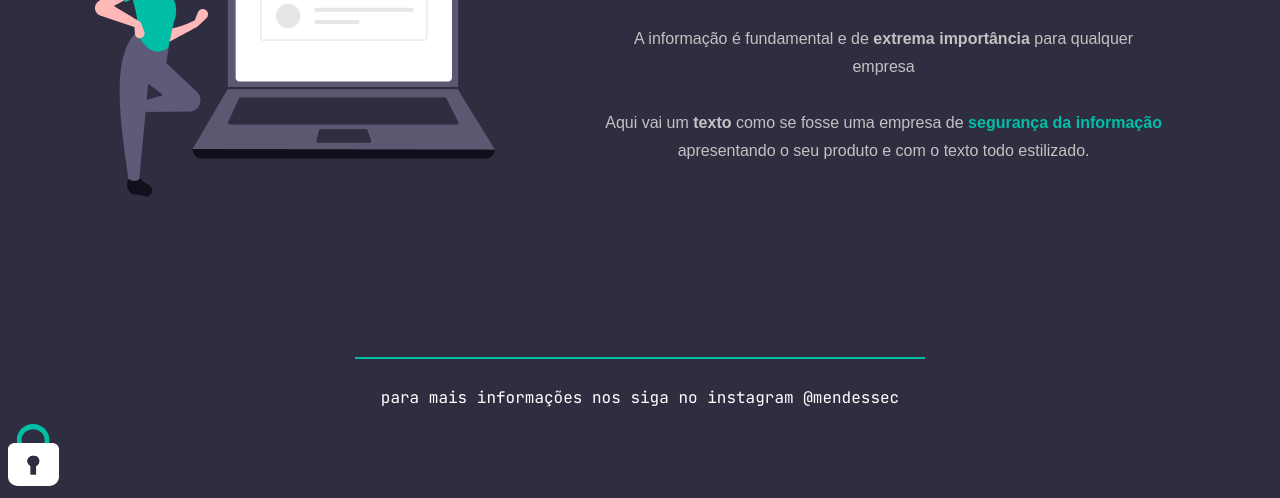
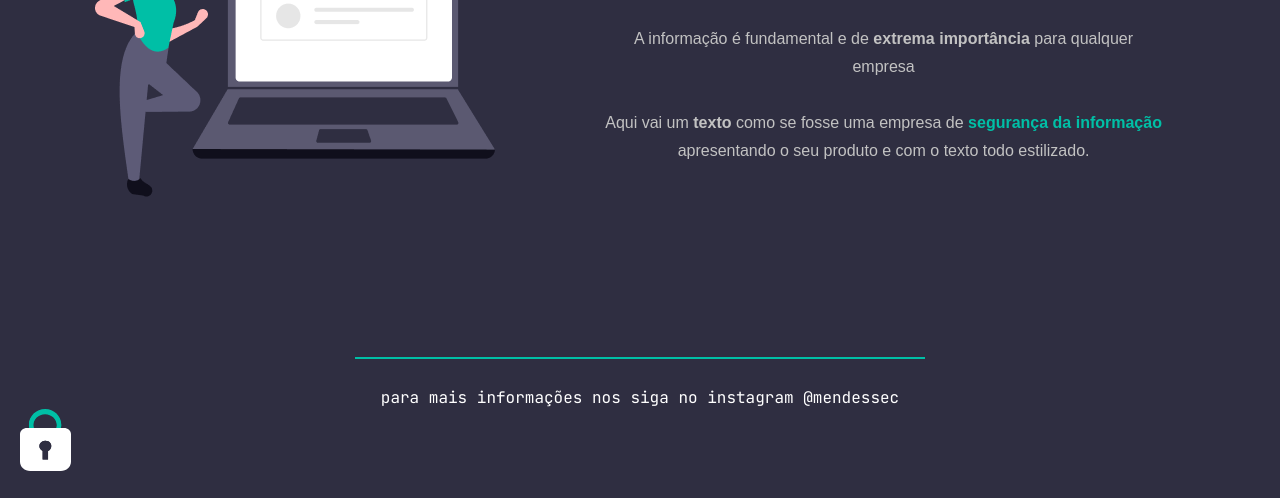
Before and after one commit to brunopmendes/rocket-sec, a plain HTML site: page index.html in a window 1280 px wide. Shown: the part 309-807 px from the top of the page. Drawn offline with Linux system fonts and the light colour scheme.

Commit message:
fix: adjusting padlock margin

```diff
--- a/style.css
+++ b/style.css
@@ -3,6 +3,8 @@ body {
     color: white;
 
     font-family: 'Opens Sans', sans-serif;
+    margin: 0;
+    padding: 0;
 }
 
 a {
@@ -74,8 +76,8 @@ footer .line {
     border: solid 1px #00BFA6;
 }
 
-footer #padlock {
+#padlock {
     position: fixed;
-    left: 0px;
-    bottom: 0px;
+    left: 20px;
+    bottom: 20px;
 }
```
